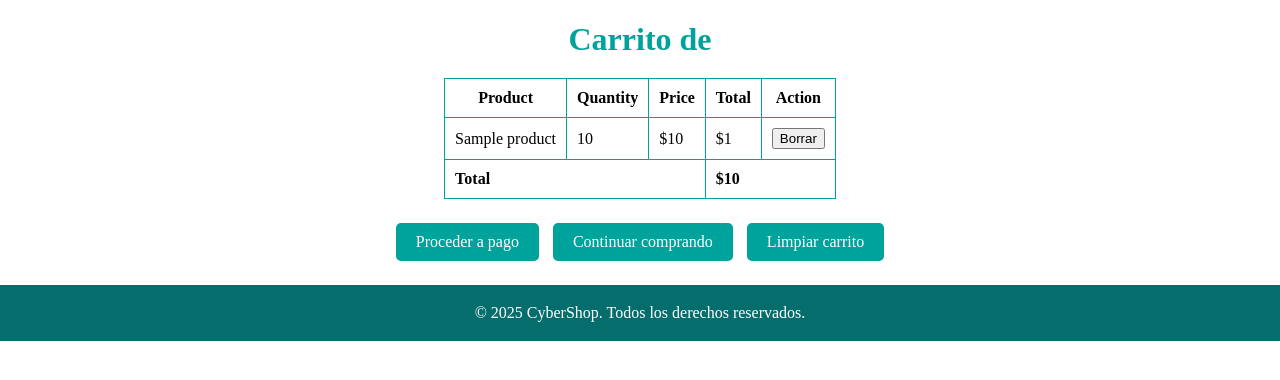
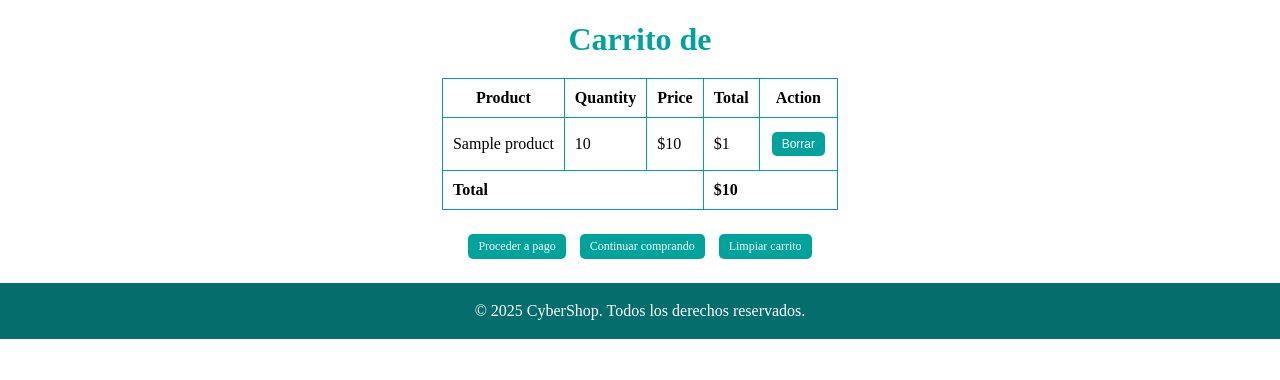
Before and after one commit to Leoperesp/Cyberstore, a Django app: template store/templates/store/cart.html in a window 1280 px wide. Shown: the part 70-450 px from the top of the page. Run offline with Django 3.2, Linux system fonts and the light colour scheme; the template is opened without the code that fills it: most values are stand-ins (such as "Sample title", 1, 10 or a date in 2020).

Commit message:
Correccion de la vista view_cart con los tipos de datos flotantes, ajuste visual de la plantilla cart

```diff
--- a/cybershop/settings.py
+++ b/cybershop/settings.py
@@ -26,7 +26,7 @@ SECRET_KEY = 'django-insecure-_*thg8sgggy6l23hjo&)6dyha7zihg8jkhx#cy4din=!2qoj8b
 # SECURITY WARNING: don't run with debug turned on in production!
 DEBUG = True
 
-ALLOWED_HOSTS = ['192.168.100.8']
+ALLOWED_HOSTS = ['192.168.100.8', 'localhost', '127.0.0.1']
 
 
 # Application definition
--- a/static/css/cart.css
+++ b/static/css/cart.css
@@ -34,11 +34,11 @@ table, th, td {
     background-color: rgb(0, 163, 155);
     border: none;
     color: white;
-    padding: 10px 20px;
+    padding: 5px 10px;
     text-align: center;
     text-decoration: none;
     max-width: 150px;
-    font-size: 16px;
+    font-size: 12px;
     margin: 4px 2px;
     cursor: pointer;
     border-radius: 5px;
--- a/store/templates/store/cart.html
+++ b/store/templates/store/cart.html
@@ -30,7 +30,7 @@
             <td>
                 <form method="post" action="{% url 'store:remove_from_cart' item.product.id %}">
                     {% csrf_token %}
-                    <button type="submit">Borrar</button>
+                    <button type="submit" class="clear_cart">Borrar</button>
                 </form>
             </td>
         </tr>
```
Also changed, not shown: store/views.py (+9 -4 lines), db.sqlite3.
